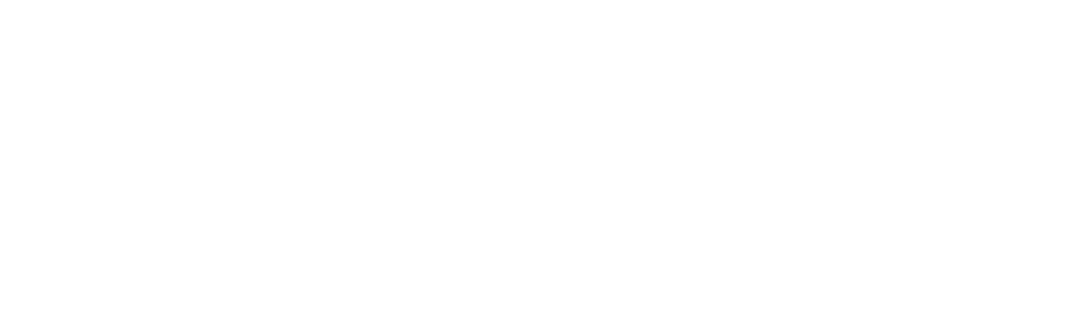
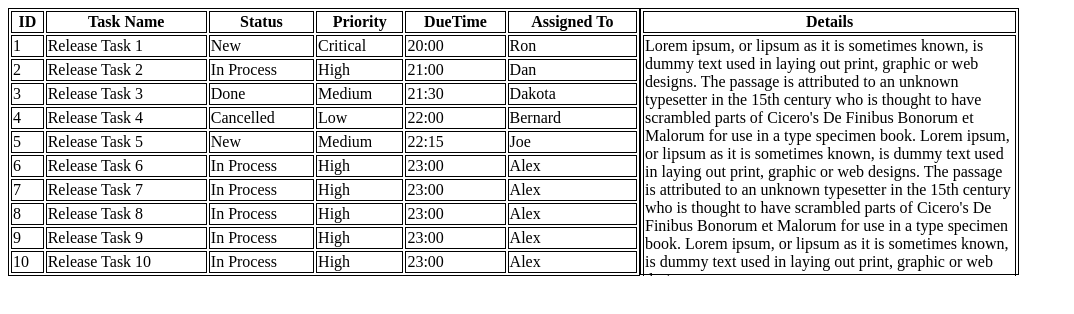
Before and after one commit to droman21/rope_final_project, a website with bundled scripts: page frontend-spa/docs/index.html in a window 1280 px wide. Shown: the whole page, without its empty margins (0-1074 px from the left). Built offline with nearby package versions, Linux system fonts and the light colour scheme.

Commit message:
Main Page Prototyping

```diff
--- /dev/null
+++ b/frontend-spa/docs/CSS/Style.css
@@ -0,0 +1,15 @@
+table, th, td {
+    border: 1px solid black;
+    /* border-collapse: collapse; */
+}
+
+.table-2 {
+    height: 267px;
+    max-height: 267px;
+     display: block;
+}
+
+
+.floatLeft { width: 50%; float: left; }
+.floatRight {width: 50%; float: right; }
+.container { overflow: hidden; }
--- a/frontend-spa/docs/index.html
+++ b/frontend-spa/docs/index.html
@@ -5,9 +5,123 @@
     <meta name="viewport" content="width=device-width, initial-scale=1.0">
     <meta http-equiv="X-UA-Compatible" content="ie=edge">
     <title>R.O.P.E Application</title>
+    <link rel="stylesheet" type="text/css" href="./css/layout.css"/>
+    <link rel="stylesheet" type="text/css" href="./css/style.css"/>
 </head>
 <body>
     <div class="app"></div>
     <script src="main.js"></script>
 </body>
+
+<section>
+    <div class="container">
+    <div class="floatLeft">
+    <table class="table-1" style="width:100%; float:left">
+        <tr>
+            <th>ID</th>
+            <th>Task Name</th>
+            <th>Status</th>
+            <th>Priority</th>
+            <th>DueTime</th>
+            <th>Assigned To</th>
+        </tr>
+        <tr>
+            <td>1</td>
+            <td>Release Task 1</td>
+            <td>New</td>
+            <td>Critical</td>
+            <td>20:00</td>
+            <td>Ron</td>
+        </tr>
+        <tr>
+            <td>2</td>
+            <td>Release Task 2</td>
+            <td>In Process</td>
+            <td>High</td>
+            <td>21:00</td>
+            <td>Dan</td>
+        </tr>
+        <tr>
+            <td>3</td>
+            <td>Release Task 3</td>
+            <td>Done</td>
+            <td>Medium</td>
+            <td>21:30</td>
+            <td>Dakota</td>
+        </tr>
+        <tr>
+            <td>4</td>
+            <td>Release Task 4</td>
+            <td>Cancelled</td>
+            <td>Low</td>
+            <td>22:00</td>
+            <td>Bernard</td>
+        </tr>
+        <tr>
+            <td>5</td>
+            <td>Release Task 5</td>
+            <td>New</td>
+            <td>Medium</td>
+            <td>22:15</td>
+            <td>Joe</td>
+        </tr>
+        <tr>
+            <td>6</td>
+            <td>Release Task 6</td>
+            <td>In Process</td>
+            <td>High</td>
+            <td>23:00</td>
+            <td>Alex</td>
+        </tr>
+        <tr>
+            <td>7</td>
+            <td>Release Task 7</td>
+            <td>In Process</td>
+            <td>High</td>
+            <td>23:00</td>
+            <td>Alex</td>
+        </tr>
+        <tr>
+            <td>8</td>
+            <td>Release Task 8</td>
+            <td>In Process</td>
+            <td>High</td>
+            <td>23:00</td>
+            <td>Alex</td>
+        </tr>
+        <tr>
+            <td>9</td>
+            <td>Release Task 9</td>
+            <td>In Process</td>
+            <td>High</td>
+            <td>23:00</td>
+            <td>Alex</td>
+        </tr>
+        <tr>
+            <td>10</td>
+            <td>Release Task 10</td>
+            <td>In Process</td>
+            <td>High</td>
+            <td>23:00</td>
+            <td>Alex</td>
+        </tr>
+    </table>
+    </div>
+    <div class="floatRight">
+    <table class="table-2" style="width:60%; float:left">
+        <tr>
+            <th>Details</th>
+        </tr>
+        <tr>
+            <td>
+                Lorem ipsum, or lipsum as it is sometimes known, is dummy text used in laying out print, graphic or web designs. The passage is attributed to an unknown typesetter in the 15th century who is thought to have scrambled parts of Cicero's De Finibus Bonorum et Malorum for use in a type specimen book.
+                Lorem ipsum, or lipsum as it is sometimes known, is dummy text used in laying out print, graphic or web designs. The passage is attributed to an unknown typesetter in the 15th century who is thought to have scrambled parts of Cicero's De Finibus Bonorum et Malorum for use in a type specimen book.
+                Lorem ipsum, or lipsum as it is sometimes known, is dummy text used in laying out print, graphic or web designs.
+                <br><br>
+            </td>
+        </tr>
+    </table>
+    </div>
+    </div>
+</section>
 </html>
```
Also changed, not shown: frontend-spa/docs/CSS/Layout.css (added).
